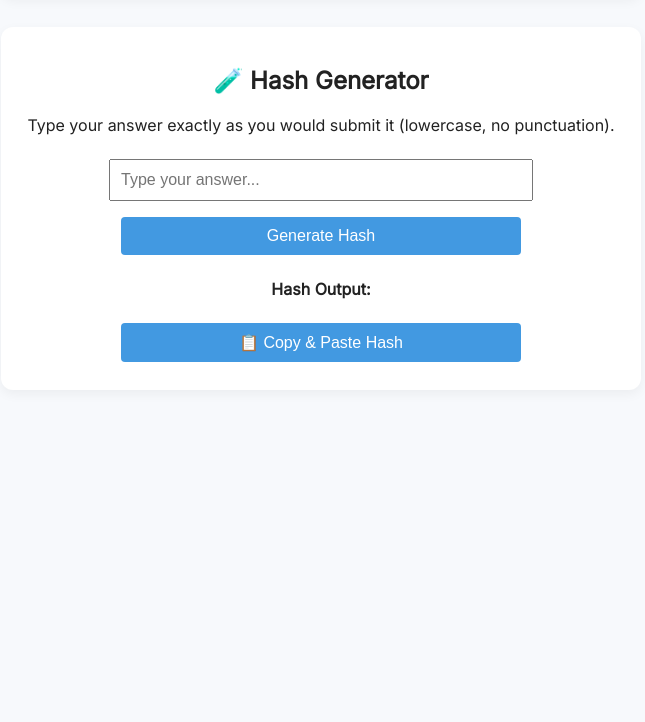
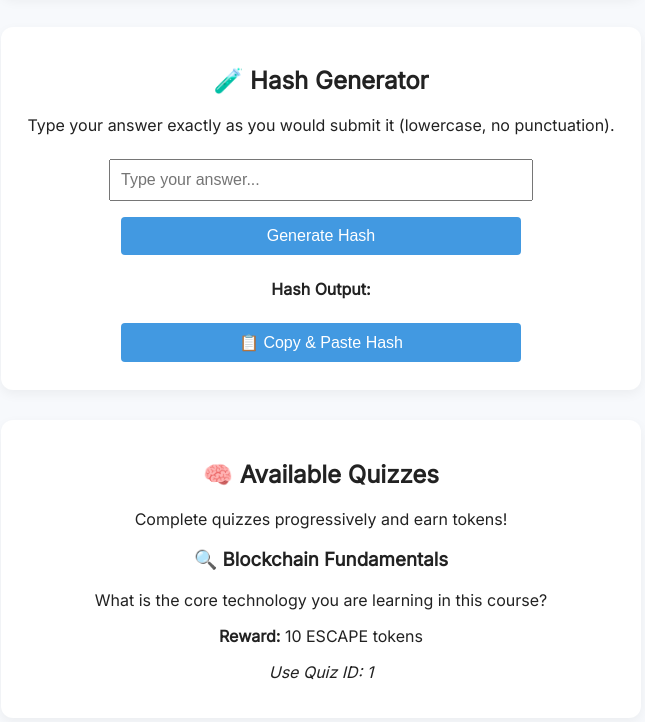
Before and after one commit to DimiKog/proof-of-escape, a website: page docs/index.html in a window 1280 px wide. Shown: the part 789-1511 px from the top of the page, without its empty margins (319-964 px from the left). Before the commit the page ends 1209 px from the top, so only its background shows below. Drawn offline with nearby package versions, Linux system fonts and the light colour scheme.

Commit message:
Update frontend with quizzes

```diff
--- a/docs/app.js
+++ b/docs/app.js
@@ -11,12 +11,53 @@ fetch("abi/ProofOfEscape.json")
         initialize();
     });
 
+const quizzes = [
+    { id: 1, title: "🔍 Blockchain Fundamentals", description: "What is the core technology you are learning in this course?", reward: 10 },
+    { id: 2, title: "🔍 Message in the Genesis", description: "Find the political title mentioned in the Genesis Block message.", reward: 10 }
+];
+
+function getCompletedQuizzes() {
+    return JSON.parse(localStorage.getItem("completedQuizzes") || "[]");
+}
+
+function markQuizCompleted(id) {
+    const completed = getCompletedQuizzes();
+    if (!completed.includes(id)) {
+        completed.push(id);
+        localStorage.setItem("completedQuizzes", JSON.stringify(completed));
+    }
+}
+
+function renderQuizzes() {
+    const container = document.getElementById("quizzesContainer");
+    if (!container) return;
+
+    container.innerHTML = "";
+    const completed = getCompletedQuizzes();
+
+    quizzes.forEach((quiz, index) => {
+        const shouldDisplay = index === 0 || completed.includes(quizzes[index - 1].id);
+        if (shouldDisplay && !completed.includes(quiz.id)) {
+            const card = document.createElement("div");
+            card.className = "quiz-card";
+            card.innerHTML = `
+                <h3>${quiz.title}</h3>
+                <p>${quiz.description}</p>
+                <p><strong>Reward:</strong> ${quiz.reward} ESCAPE tokens</p>
+                <p><em>Use Quiz ID: ${quiz.id}</em></p>
+            `;
+            container.appendChild(card);
+        }
+    });
+}
+
 function initialize() {
     document.getElementById("connectButton").onclick = connectWallet;
     document.getElementById("registerButton").onclick = register;
     document.getElementById("submitAnswer").onclick = submitAnswer;
     document.getElementById("generateHashButton").onclick = generateHash;
     document.getElementById("copyHashButton").onclick = copyHashToClipboard;
+    renderQuizzes();
 }
 
 function generateHash() {
@@ -91,6 +132,8 @@ async function submitAnswer() {
         );
         if (event) {
             document.getElementById("result").textContent = "✅ Correct hash submitted! Token reward sent!";
+            markQuizCompleted(parseInt(quizId));
+            renderQuizzes();
         } else {
             document.getElementById("result").textContent = "❌ Hash submitted but was incorrect.";
         }
--- a/docs/index.html
+++ b/docs/index.html
@@ -43,6 +43,12 @@
         <button id="copyHashButton">📋 Copy & Paste Hash</button>
     </section>
 
+    <section id="quizList">
+        <h2>🧠 Available Quizzes</h2>
+        <p>Complete quizzes progressively and earn tokens!</p>
+        <div id="quizzesContainer"></div>
+    </section>
+
     <script src="config.js"></script>
     <script src="app.js" type="module"></script>
 </body>
```
Also changed, not shown: docs/quizzes.json (added, +14 -0 lines).
